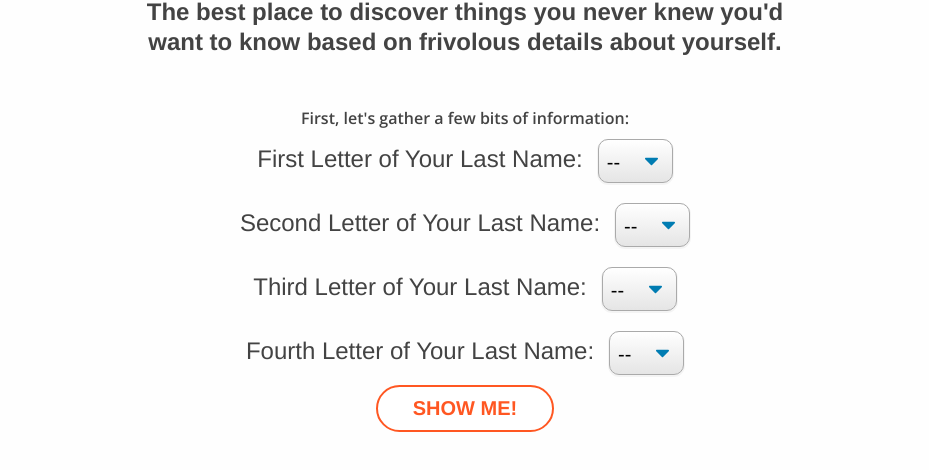
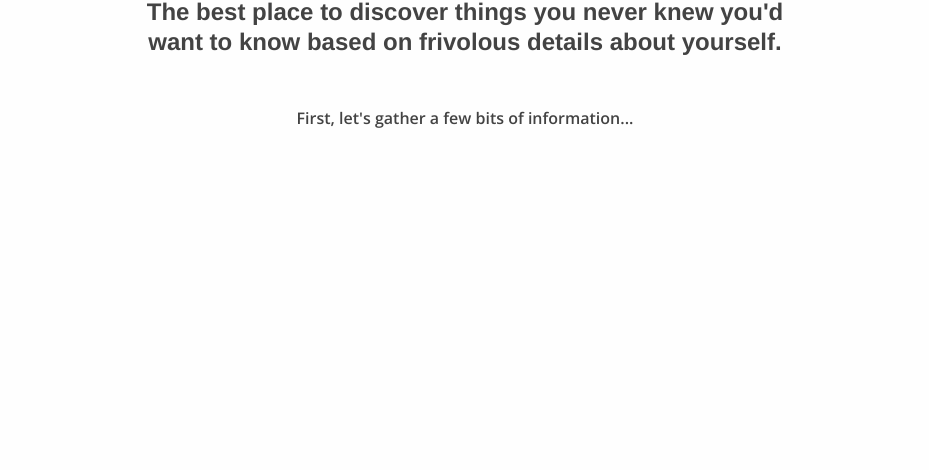
Before and after one commit to cuttlemaster/sillypickers, a website: page index.html in a window 1280 px wide. Both pictures are taken after a click on the button "GIVE ME SOMETHING RANDOM!". Shown: the part 166-636 px from the top of the page, without its empty margins (175-1104 px from the left). Drawn offline with nearby package versions, Linux system fonts and the light colour scheme; files that its build step writes are made by us from their sources; a web font is replaced by a local one.

Commit message:
adds random numbers, begins dynamic inputs
Signed-off-by: Caleb Flanagan <caleb.flanagan@clearlink.com>

```diff
--- a/index.html
+++ b/index.html
@@ -22,8 +22,8 @@
       <!-- <button class="pick-my-own">I'm the master of my own fate!</button> -->
 
       <div class="input-container hide">
-        <p>First, let's gather a few bits of information:</p>
-        <section>
+        <p>First, let's gather a few bits of information...</p>
+        <!-- <section>
           <label for="alphabet">First Letter of Your Last Name:</label>
           <select class="alphabet" name="alphabet">
             <option value="">--</option>
@@ -33,9 +33,9 @@
             <option value="d">D</option>
             <option value="e">E</option>
           </select>
-        </section>
+        </section> -->
 
-        <section>
+        <!-- <section>
           <label for="alphabet">Second Letter of Your Last Name:</label>
           <select class="alphabet" name="alphabet">
             <option value="">--</option>
@@ -45,9 +45,9 @@
             <option value="d">D</option>
             <option value="e">E</option>
           </select>
-        </section>
+        </section> -->
 
-        <section>
+        <!-- <section>
           <label for="alphabet">Third Letter of Your Last Name:</label>
           <select class="alphabet" name="alphabet">
             <option value="">--</option>
@@ -57,9 +57,9 @@
             <option value="d">D</option>
             <option value="e">E</option>
           </select>
-        </section>
+        </section> -->
 
-        <section>
+        <!-- <section>
           <label for="alphabet">Fourth Letter of Your Last Name:</label>
           <select class="alphabet" name="alphabet">
             <option value="">--</option>
@@ -69,9 +69,9 @@
             <option value="d">D</option>
             <option value="e">E</option>
           </select>
-        </section>
+        </section> -->
 
-        <button class="show-me">Show Me!</button>
+        <!-- <button class="show-me">Show Me!</button> -->
       </div>
 
       <div class="result-container hide">
--- a/javascript/functions.js
+++ b/javascript/functions.js
@@ -1,5 +1,10 @@
 const alphabet = ["a","b","c","d","e","f","g","h","i","j","k","l","m","n","o","p","q","r","s","t","u","v","w","x","y","z"];
 const months = ["january","february","march","april","may","june","july","august","september","october","november","december"];
+
+// GENERATES A RANDOM NUMBER SO YOU CAN PICK A GENERATOR FROM THE LIST
+const getRandomNumber = () => {
+  return Math.floor(Math.random() * Math.floor(10));
+};
 
 // ALPHABET DROPDOWN BUILDER ============================= //
 // CREATES A DROPDOWN USING THE 26 LETTERS OF THE ALPHABET //
--- a/javascript/site.js
+++ b/javascript/site.js
@@ -15,6 +15,8 @@ document.addEventListener("DOMContentLoaded", () => {
   randomChoiceBtn.addEventListener('click', () => {
     inputContainer.classList.remove('hide');
     randomChoiceBtn.classList.add('hide');
+
+    const generatorChoice = getRandomNumber();
   });
 
   showMeBtn.addEventListener('click', () => {
```
